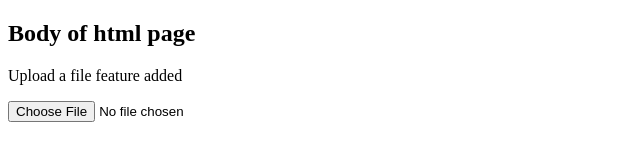
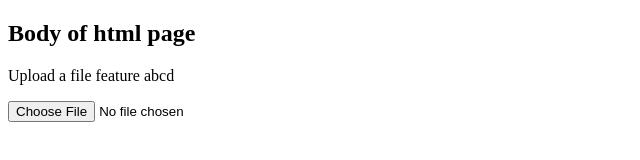
Before and after one commit to sonu0011/GithubPractice, a plain HTML site: page index.html in a window 1280 px wide. Shown: the full height of the page, 0-640 px from the left. Drawn offline with Linux system fonts and the light colour scheme.

Commit message:
small changes

```diff
--- a/index.html
+++ b/index.html
@@ -8,7 +8,7 @@
 </head>
 <body>
     <body><h2>Body of html  page</h2></body>
-    <p>Upload a file feature added</p>
+    <p>Upload a file feature abcd</p>
     <form>
         <input type="file">
     </form>
```
